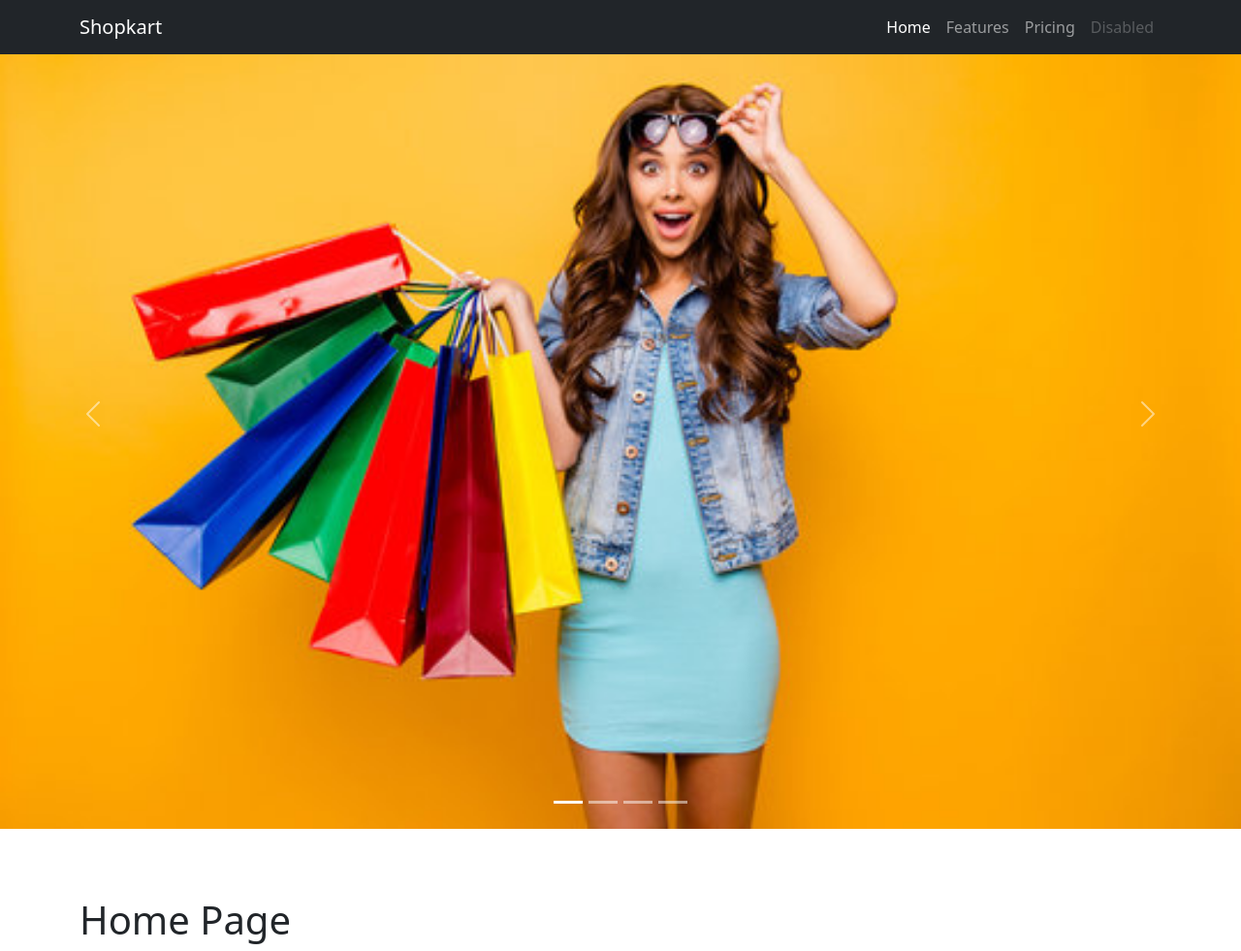
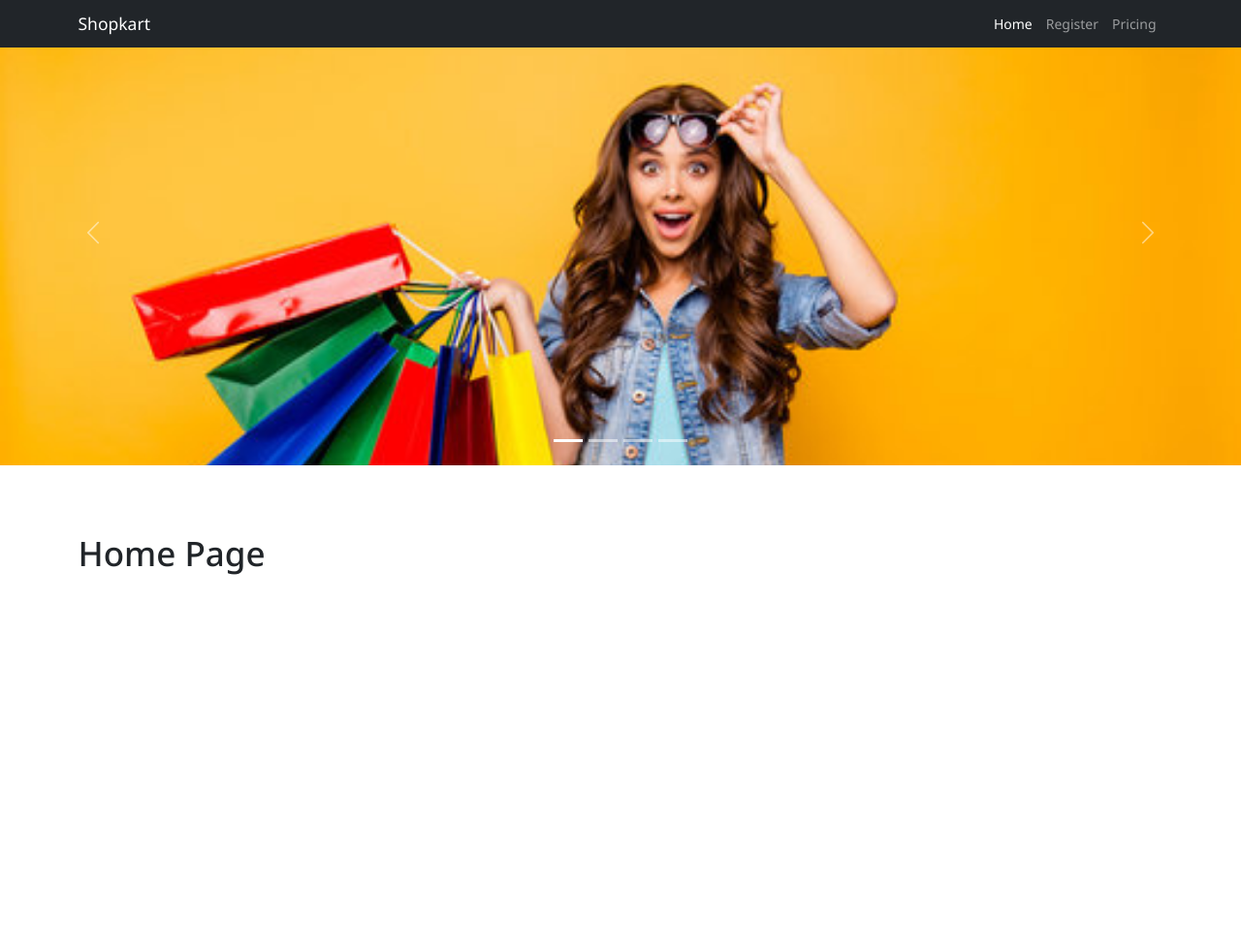
Before and after one commit to sathishkumar-c-2002/shopkart, a Django app: page /home in a window 1280 px wide. Shown: the whole page at 97% size. After the commit the page ends 593 px from the top, so only its background shows below. Run offline with Django 5.2, Linux system fonts and the light colour scheme.

Commit message:
adjusted the carosel with css and set the path to the navbar

```diff
--- a/shop/templates/shop/inc/navbar.html
+++ b/shop/templates/shop/inc/navbar.html
@@ -7,16 +7,13 @@
       <div class="collapse navbar-collapse" id="navbarNav">
         <ul class="navbar-nav ms-auto">
           <li class="nav-item">
-            <a class="nav-link active" aria-current="page" href="#">Home</a>
+            <a class="nav-link active" aria-current="page" href="{% url 'home'%}">Home</a>
           </li>
           <li class="nav-item">
-            <a class="nav-link" href="#">Features</a>
+            <a class="nav-link" href="{%url 'register'%}">Register</a>
           </li>
           <li class="nav-item">
             <a class="nav-link" href="#">Pricing</a>
-          </li>
-          <li class="nav-item">
-            <a class="nav-link disabled" href="#" tabindex="-1" aria-disabled="true">Disabled</a>
           </li>
         </ul>
       </div>
--- a/shop/templates/shop/layouts/main.html
+++ b/shop/templates/shop/layouts/main.html
@@ -1,3 +1,4 @@
+{% load static%}
 <!doctype html>
 <html lang="en">
   <head>
@@ -12,6 +13,7 @@
       {% block title %}
     {% endblock title %}
     </title>
+    <link rel="stylesheet" href="{%static 'css/style.css'%}">
   </head>
   <body>
     {% include "shop/inc/navbar.html" %}
--- a/shop/urls.py
+++ b/shop/urls.py
@@ -1,6 +1,7 @@
 from django.urls import path
 from . import views
 urlpatterns = [
+    path('',views.home,name="home"),
     path('home',views.home,name="home"),
     path('register',views.register,name="register")
 ]
--- /dev/null
+++ b/static/css/style.css
@@ -0,0 +1,21 @@
+@import url('https://fonts.googleapis.com/css2?family=Noto+Sans:ital,wght@0,100..900;1,100..900&display=swap');
+
+html{
+    font-size: 14px;
+}
+
+body{
+    font-family: 'Noto Sans','san-serif';
+}
+
+a{
+    text-decoration: none;
+}
+
+
+.carousel-item img{
+    object-fit: cover;
+    object-position: top;
+    height: 60vh;
+    overflow: hidden;
+}
```
